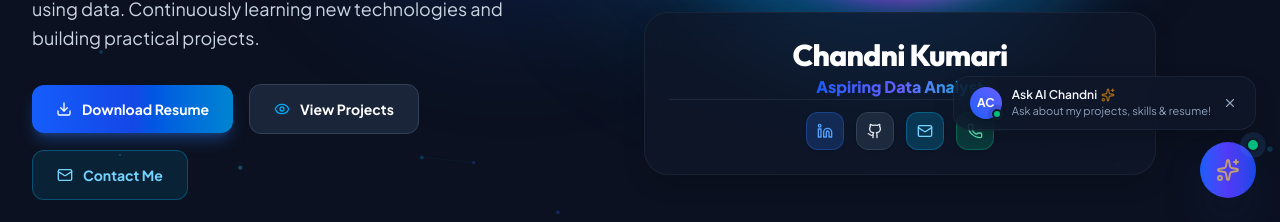
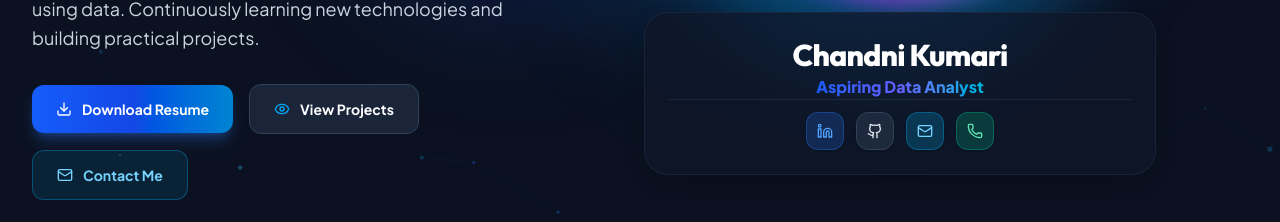
Before and after one commit to Chandni-06/Chandni-Portfolio, a React (Vite) app: page / in a window 1280 px wide. Shown: the part 578-800 px from the top of the page. Built offline with nearby package versions, Linux system fonts and the light colour scheme; a web font is replaced by a local one.

Commit message:
removed ai from ui

```diff
--- a/src/App.tsx
+++ b/src/App.tsx
@@ -26,7 +26,7 @@ function AppShell() {
 
       <Footer />
       <BackToTop />
-      <AICareerAssistant />
+      {/* <AICareerAssistant /> */}
     </div>
   );
 }
```
